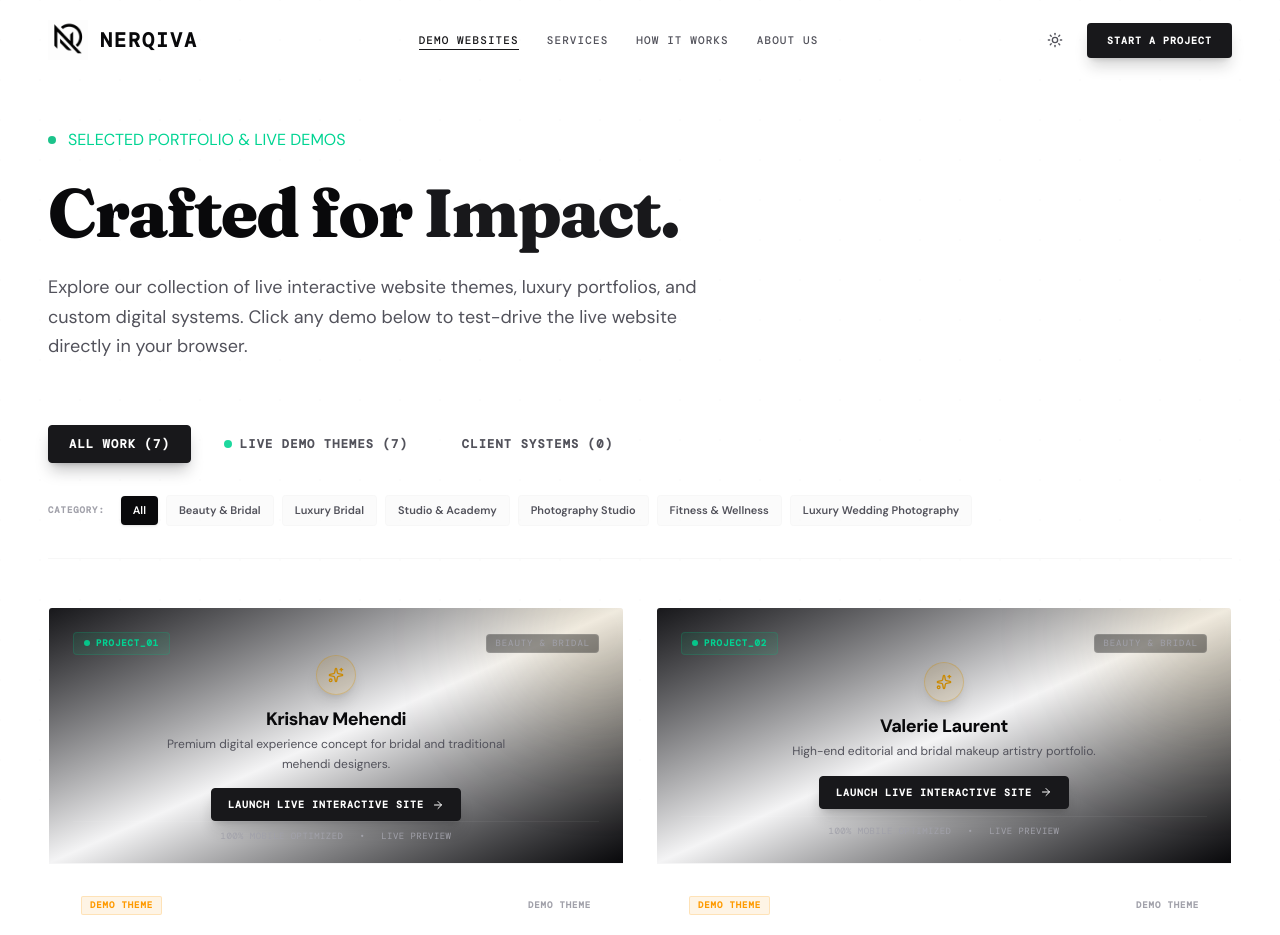
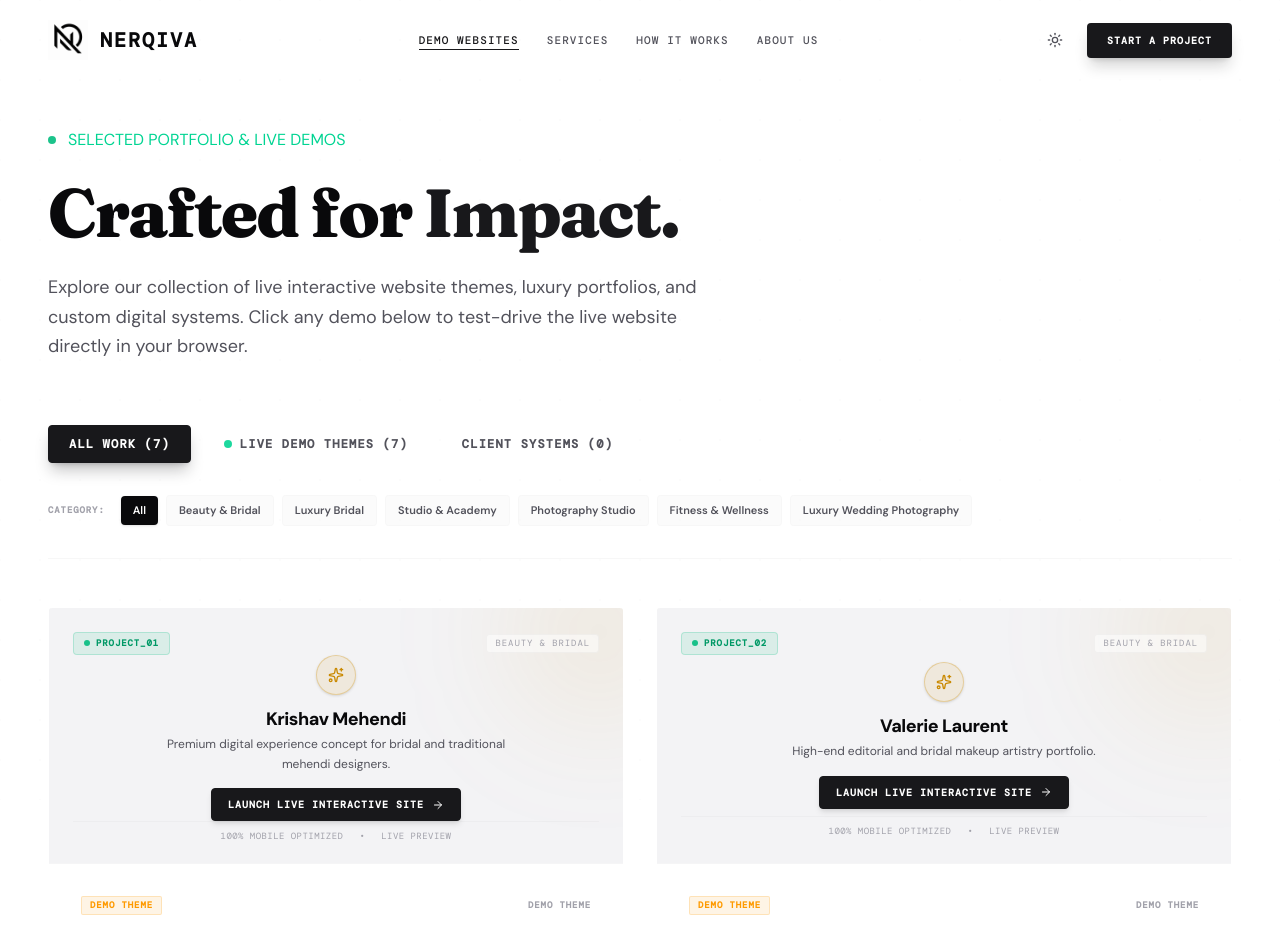
Before and after one commit to dipexplorer/nerqiva-agency-site, a Next.js app: page /work in a window 1280 px wide. Shown: the top 935 px of the page. Built offline with nearby package versions, Linux system fonts and the light colour scheme.

Commit message:
fix(ui): use semantic design system tokens for theme-consistent showcase cards in both light and dark mode

```diff
--- a/src/app/work/page.tsx
+++ b/src/app/work/page.tsx
@@ -176,28 +176,28 @@ export default function WorkPage() {
                           /* Rich Architectural Showcase Card — Zero Lag, Ultra Clean */
                           <div
                             onClick={() => setActiveIframeId(project.id)}
-                            className="absolute inset-0 bg-linear-to-br from-zinc-900 via-bg-secondary to-zinc-950 flex flex-col justify-between p-6 cursor-pointer group select-none overflow-hidden"
+                            className="absolute inset-0 bg-bg-secondary/70 dark:bg-zinc-900/90 flex flex-col justify-between p-6 cursor-pointer group select-none overflow-hidden"
                           >
                             {/* Ambient Gold Glow */}
                             <div
                               aria-hidden
-                              className="absolute -top-16 -right-16 w-44 h-44 rounded-full bg-accent-gold/15 blur-3xl pointer-events-none group-hover:scale-125 transition-transform duration-500"
+                              className="absolute -top-16 -right-16 w-44 h-44 rounded-full bg-accent-gold/10 blur-3xl pointer-events-none group-hover:scale-125 transition-transform duration-500"
                             />
 
                             {/* Top Badges Bar */}
                             <div className="w-full flex items-center justify-between z-10">
-                              <span className="font-mono text-[9px] uppercase tracking-widest px-2.5 py-1 rounded font-bold border bg-emerald-500/10 text-emerald-400 border-emerald-500/20 flex items-center gap-1.5">
-                                <span className="h-1.5 w-1.5 rounded-full bg-emerald-400 animate-pulse" />
+                              <span className="font-mono text-[9px] uppercase tracking-widest px-2.5 py-1 rounded font-bold border bg-emerald-500/10 text-emerald-600 dark:text-emerald-400 border-emerald-500/20 flex items-center gap-1.5">
+                                <span className="h-1.5 w-1.5 rounded-full bg-emerald-500 dark:bg-emerald-400 animate-pulse" />
                                 PROJECT_{project.number}
                               </span>
-                              <span className="font-mono text-[9px] text-text-tertiary uppercase tracking-widest border border-white/10 px-2 py-0.5 rounded bg-black/40">
+                              <span className="font-mono text-[9px] text-text-tertiary uppercase tracking-widest border border-border/40 px-2 py-0.5 rounded bg-bg-primary/50">
                                 {project.category}
                               </span>
                             </div>
 
                             {/* Center Info & CTA */}
                             <div className="my-auto z-10 flex flex-col items-center text-center gap-2.5 max-w-sm mx-auto">
-                              <div className="h-10 w-10 rounded-full bg-accent-gold/10 border border-accent-gold/30 flex items-center justify-center text-accent-gold group-hover:scale-110 group-hover:bg-accent-gold group-hover:text-bg-primary transition-all duration-300 shadow-lg">
+                              <div className="h-10 w-10 rounded-full bg-accent-gold/10 border border-accent-gold/30 flex items-center justify-center text-accent-gold group-hover:scale-110 group-hover:bg-accent-gold group-hover:text-bg-primary transition-all duration-300 shadow-sm">
                                 <Sparkles size={16} />
                               </div>
 
@@ -210,14 +210,14 @@ export default function WorkPage() {
                                 </p>
                               </div>
 
-                              <div className="mt-1 bg-accent text-white dark:text-bg-primary px-4 py-2 font-mono text-[10px] font-bold uppercase tracking-widest rounded shadow-lg shadow-accent/20 group-hover:scale-105 transition-transform duration-200 flex items-center gap-2 border border-accent">
+                              <div className="mt-1 bg-accent text-white dark:text-bg-primary px-4 py-2 font-mono text-[10px] font-bold uppercase tracking-widest rounded shadow-md group-hover:scale-105 transition-transform duration-200 flex items-center gap-2 border border-accent">
                                 <span>Launch Live Interactive Site</span>
                                 <ArrowRight size={12} />
                               </div>
                             </div>
 
                             {/* Bottom Footer Tags */}
-                            <div className="w-full flex items-center justify-center gap-4 z-10 font-mono text-[9px] text-text-tertiary uppercase tracking-wider border-t border-white/5 pt-2">
+                            <div className="w-full flex items-center justify-center gap-4 z-10 font-mono text-[9px] text-text-tertiary uppercase tracking-wider border-t border-border/30 pt-2">
                               <span>100% Mobile Optimized</span>
                               <span>•</span>
                               <span>Live Preview</span>
--- a/src/components/Hero.tsx
+++ b/src/components/Hero.tsx
@@ -239,18 +239,18 @@ export default function Hero() {
                     /* Rich Architectural Showcase Card — Zero Lag, Ultra Clean */
                     <div
                       onClick={() => setInteracting(activeDemo)}
-                      className="absolute inset-0 bg-linear-to-br from-zinc-900 via-bg-secondary to-zinc-950 flex flex-col justify-between p-6 cursor-pointer group select-none overflow-hidden"
+                      className="absolute inset-0 bg-bg-secondary/70 dark:bg-zinc-900/90 flex flex-col justify-between p-6 cursor-pointer group select-none overflow-hidden"
                     >
                       {/* Ambient Gold Glow */}
                       <div
                         aria-hidden
-                        className="absolute -top-16 -right-16 w-44 h-44 rounded-full bg-accent-gold/15 blur-3xl pointer-events-none group-hover:scale-125 transition-transform duration-500"
+                        className="absolute -top-16 -right-16 w-44 h-44 rounded-full bg-accent-gold/10 blur-3xl pointer-events-none group-hover:scale-125 transition-transform duration-500"
                       />
 
                       {/* Top Bar */}
                       <div className="w-full flex items-center justify-between z-10">
-                        <span className="font-mono text-[9px] uppercase tracking-widest px-2.5 py-1 rounded font-bold border bg-emerald-500/10 text-emerald-400 border-emerald-500/20 flex items-center gap-1.5">
-                          <span className="h-1.5 w-1.5 rounded-full bg-emerald-400 animate-pulse" />
+                        <span className="font-mono text-[9px] uppercase tracking-widest px-2.5 py-1 rounded font-bold border bg-emerald-500/10 text-emerald-600 dark:text-emerald-400 border-emerald-500/20 flex items-center gap-1.5">
+                          <span className="h-1.5 w-1.5 rounded-full bg-emerald-500 dark:bg-emerald-400 animate-pulse" />
                           READY TO TEST
                         </span>
                         <span className="font-mono text-[9px] text-text-tertiary uppercase tracking-widest">
@@ -260,7 +260,7 @@ export default function Hero() {
 
                       {/* Center Info & CTA */}
                       <div className="my-auto z-10 flex flex-col items-center text-center gap-2.5 max-w-sm mx-auto">
-                        <div className="h-11 w-11 rounded-full bg-accent-gold/10 border border-accent-gold/30 flex items-center justify-center text-accent-gold group-hover:scale-110 group-hover:bg-accent-gold group-hover:text-bg-primary transition-all duration-300 shadow-lg">
+                        <div className="h-11 w-11 rounded-full bg-accent-gold/10 border border-accent-gold/30 flex items-center justify-center text-accent-gold group-hover:scale-110 group-hover:bg-accent-gold group-hover:text-bg-primary transition-all duration-300 shadow-sm">
                           <Sparkles size={18} />
                         </div>
 
@@ -273,14 +273,14 @@ export default function Hero() {
                           </p>
                         </div>
 
-                        <div className="mt-1 bg-accent text-white dark:text-bg-primary px-5 py-2.5 font-mono text-[10px] font-bold uppercase tracking-widest rounded shadow-lg shadow-accent/20 group-hover:scale-105 transition-transform duration-200 flex items-center gap-2 border border-accent">
+                        <div className="mt-1 bg-accent text-white dark:text-bg-primary px-5 py-2.5 font-mono text-[10px] font-bold uppercase tracking-widest rounded shadow-md group-hover:scale-105 transition-transform duration-200 flex items-center gap-2 border border-accent">
                           <span>Launch Live Interactive Site</span>
                           <ArrowRight size={13} />
                         </div>
                       </div>
 
                       {/* Bottom Footer Tags */}
-                      <div className="w-full flex items-center justify-center gap-4 z-10 font-mono text-[9px] text-text-tertiary uppercase tracking-wider border-t border-white/5 pt-2.5">
+                      <div className="w-full flex items-center justify-center gap-4 z-10 font-mono text-[9px] text-text-tertiary uppercase tracking-wider border-t border-border/30 pt-2.5">
                         <span>100% Mobile Optimized</span>
                         <span>•</span>
                         <span>Instant WhatsApp Booking</span>
```
Also changed, not shown: src/components/CaseStudies.tsx (+8 -8 lines).
